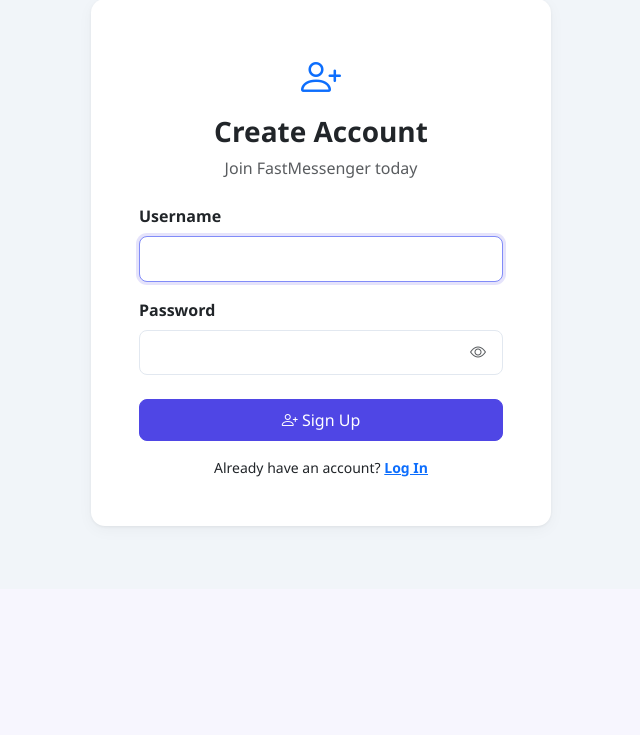
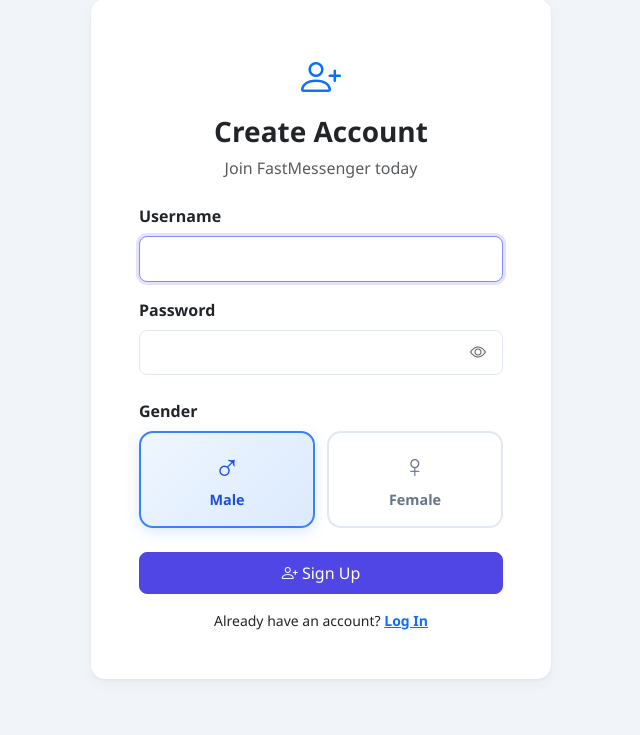
Before and after one commit to ShehrozMirza/MessengerChat, a PHP site: page /auth/signup.php in a window 1280 px wide. Shown: the part 211-946 px from the top of the page, without its empty margins (319-959 px from the left). Before the commit the page ends 740 px from the top, so only its background shows below. Run offline with PHP 8.4, Linux system fonts and the light colour scheme.

Commit message:
All bugs fixed

```diff
--- a/assets/css/styles.css
+++ b/assets/css/styles.css
@@ -907,15 +907,16 @@
   border-radius: 99px;
   border: none;
   box-shadow: 0 4px 24px rgba(0,0,0,0.18);
-  transition: transform 0.2s ease, box-shadow 0.2s ease;
+  transition: transform 0.2s ease, box-shadow 0.2s ease, background 0.2s ease, color 0.2s ease;
   text-decoration: none;
   display: inline-block;
 }
 
 .success-enter-btn:hover {
+  background: #4f46e5;
+  color: #fff;
   transform: translateY(-2px) scale(1.03);
-  box-shadow: 0 8px 32px rgba(0,0,0,0.22);
-  color: #4f46e5;
+  box-shadow: 0 8px 32px rgba(79, 70, 229, 0.45);
 }
 
 /* ─── Password Strength Popover ─── */
--- a/auth/login.php
+++ b/auth/login.php
@@ -24,6 +24,7 @@
             }
 
             if ($valid) {
+                session_regenerate_id(true);
                 $_SESSION['user'] = $row['user'];
                 header("Location: " . BASE_URL . "/index.php?r=$randstr");
                 exit;
--- a/auth/signup.php
+++ b/auth/signup.php
@@ -5,8 +5,9 @@
 if (isset($_SESSION['user'])) destroySession();
 
 if (isset($_POST['user'])) {
-    $user_input = sanitizeString($_POST['user']);
-    $pass_input = $_POST['pass'] ?? '';
+    $user_input   = sanitizeString($_POST['user']);
+    $pass_input   = $_POST['pass'] ?? '';
+    $gender_input = isset($_POST['gender']) && $_POST['gender'] === 'F' ? 'F' : 'M';
 
     if ($user_input === '' || $pass_input === '') {
         $error = 'Please fill in all fields.';
@@ -17,8 +18,8 @@
             $error = 'That username is already taken.';
         } else {
             $hashed = password_hash($pass_input, PASSWORD_DEFAULT);
-            queryMysql("INSERT INTO members (user, pass) VALUES(?, ?)",
-                [$user_input, $hashed]);
+            queryMysql("INSERT INTO members (user, pass, gender) VALUES(?, ?, ?)",
+                [$user_input, $hashed, $gender_input]);
             $_SESSION['user'] = $user_input;
             $signupSuccess = true;
         }
@@ -26,6 +27,57 @@
 }
 ?>
     <style>
+    .gender-selector { display: flex; gap: 12px; }
+    .gender-option { flex: 1; }
+    .gender-option input[type="radio"] { display: none; }
+    .gender-option label {
+        display: flex;
+        flex-direction: column;
+        align-items: center;
+        justify-content: center;
+        gap: 8px;
+        padding: 16px 10px;
+        border: 2px solid var(--border);
+        border-radius: 14px;
+        cursor: pointer;
+        transition: all 0.2s ease;
+        background: #fff;
+        color: var(--text-muted);
+        font-weight: 600;
+        font-size: 0.9rem;
+        user-select: none;
+    }
+    .gender-option label .gender-icon {
+        font-size: 2rem;
+        line-height: 1;
+        transition: transform 0.2s ease;
+    }
+    .gender-option label:hover {
+        border-color: var(--primary-light);
+        background: #f5f3ff;
+        color: var(--primary);
+    }
+    .gender-option input[type="radio"]:checked + label {
+        border-color: var(--primary);
+        background: linear-gradient(135deg, #ede9fe, #ddd6fe);
+        color: var(--primary);
+        box-shadow: 0 4px 14px rgba(79,70,229,0.18);
+    }
+    .gender-option input[type="radio"]:checked + label .gender-icon {
+        transform: scale(1.15);
+    }
+    .gender-male input[type="radio"]:checked + label {
+        border-color: #3b82f6;
+        background: linear-gradient(135deg, #eff6ff, #dbeafe);
+        color: #1d4ed8;
+        box-shadow: 0 4px 14px rgba(59,130,246,0.18);
+    }
+    .gender-female input[type="radio"]:checked + label {
+        border-color: #ec4899;
+        background: linear-gradient(135deg, #fdf2f8, #fce7f3);
+        color: #be185d;
+        box-shadow: 0 4px 14px rgba(236,72,153,0.18);
+    }
     .pulse {
         animation: pulse 2s infinite;
     }
@@ -77,6 +129,25 @@
                                 <li id="req-digit"><i class="bi bi-x-circle-fill"></i> One number</li>
                                 <li id="req-special"><i class="bi bi-x-circle-fill"></i> One special character (!@#$...)</li>
                             </ul>
+                        </div>
+                    </div>
+                    <div class="mb-4">
+                        <label class="form-label fw-semibold">Gender</label>
+                        <div class="gender-selector">
+                            <div class="gender-option gender-male">
+                                <input type="radio" name="gender" id="gender_m" value="M" checked>
+                                <label for="gender_m">
+                                    <span class="gender-icon">♂</span>
+                                    Male
+                                </label>
+                            </div>
+                            <div class="gender-option gender-female">
+                                <input type="radio" name="gender" id="gender_f" value="F">
+                                <label for="gender_f">
+                                    <span class="gender-icon">♀</span>
+                                    Female
+                                </label>
+                            </div>
                         </div>
                     </div>
                     <button type="submit" class="btn btn-primary w-100 py-2">
--- a/includes/functions.php
+++ b/includes/functions.php
@@ -10,6 +10,7 @@
     PDO::ATTR_ERRMODE            => PDO::ERRMODE_EXCEPTION,
     PDO::ATTR_DEFAULT_FETCH_MODE => PDO::FETCH_ASSOC,
     PDO::ATTR_EMULATE_PREPARES   => false,
+    PDO::MYSQL_ATTR_FOUND_ROWS   => true,
 ];
 
 try {
@@ -36,7 +37,8 @@
 {
     $_SESSION = [];
     if (session_id() !== '' || isset($_COOKIE[session_name()]))
-        setcookie(session_name(), '', time() - 2592000, '/');
+        setcookie(session_name(), '', time() - 3600, '/');
+    session_regenerate_id(true);
     session_destroy();
 }
 
@@ -48,9 +50,17 @@
 function showProfile($user)
 {
     global $pdo;
-    if (file_exists(ROOT_DIR . "/uploads/$user.jpg"))
-        echo "<img src='" . BASE_URL . "/uploads/" . rawurlencode($user) . ".jpg' class='profile-img rounded-circle mb-3' alt='" .
-             htmlspecialchars($user, ENT_QUOTES, 'UTF-8') . "'>";
+    if (file_exists(ROOT_DIR . "/uploads/$user.jpg")) {
+        $imgSrc = BASE_URL . "/uploads/" . rawurlencode($user) . ".jpg";
+    } else {
+        $gstmt = $pdo->prepare("SELECT gender FROM members WHERE user=?");
+        $gstmt->execute([$user]);
+        $grow = $gstmt->fetch();
+        $gender = ($grow && $grow['gender'] === 'F') ? 'female' : 'male';
+        $imgSrc = BASE_URL . "/uploads/default_{$gender}.jpg";
+    }
+    echo "<img src='" . $imgSrc . "' class='profile-img rounded-circle mb-3' alt='" .
+         htmlspecialchars($user, ENT_QUOTES, 'UTF-8') . "'>";
 
     $stmt = $pdo->prepare("SELECT text FROM profiles WHERE user=?");
     $stmt->execute([$user]);
--- a/pages/profile.php
+++ b/pages/profile.php
@@ -86,6 +86,7 @@
                 case 'image/jpeg':
                 case 'image/pjpeg': $src = @imagecreatefromjpeg($saveto); break;
                 case 'image/png':   $src = @imagecreatefrompng($saveto);  break;
+                case 'image/webp':  $src = @imagecreatefromwebp($saveto); break;
             }
 
             if ($src) {
```
Also changed, not shown: admin/setup.php (+18 -0 lines), clean.php (+8 -1 lines), pages/friends.php (+9 -18 lines), pages/members.php (+5 -7 lines), pages/messages.php (+23 -16 lines), .claude/settings.local.json (added).
